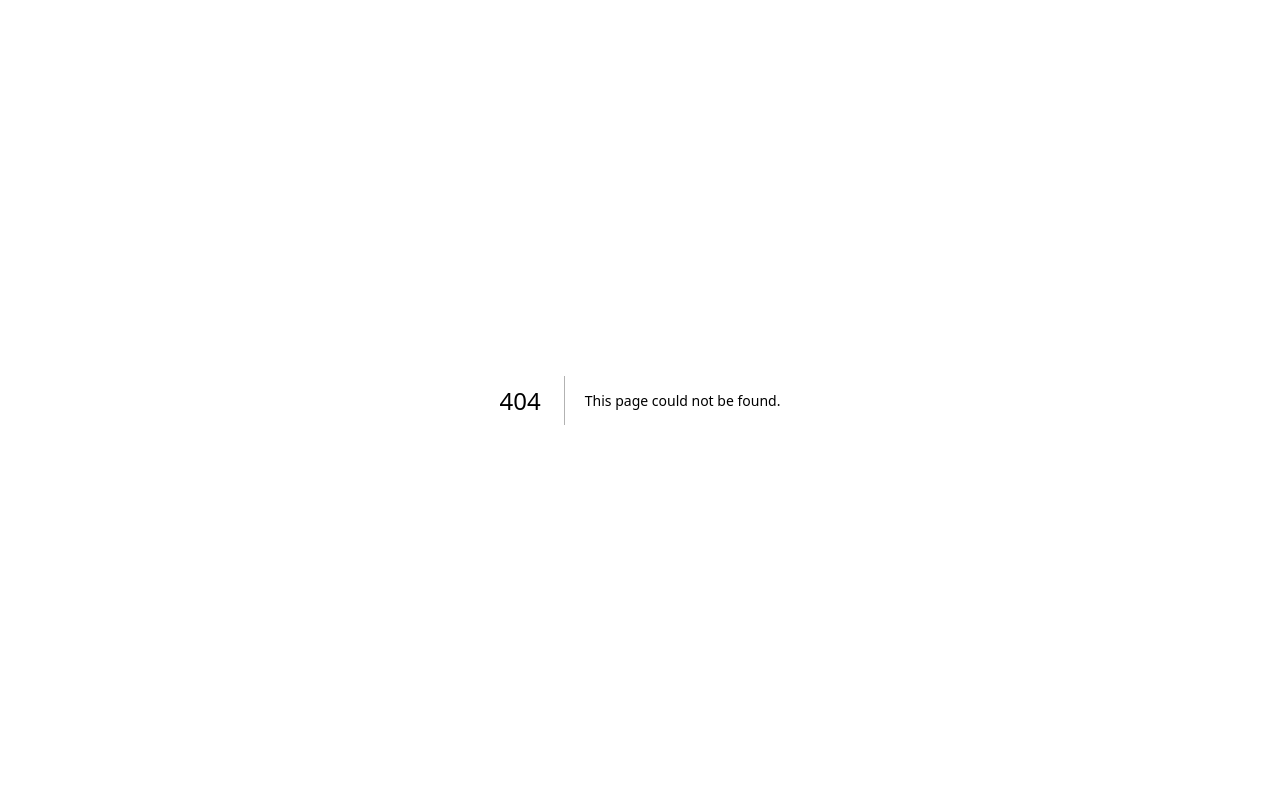
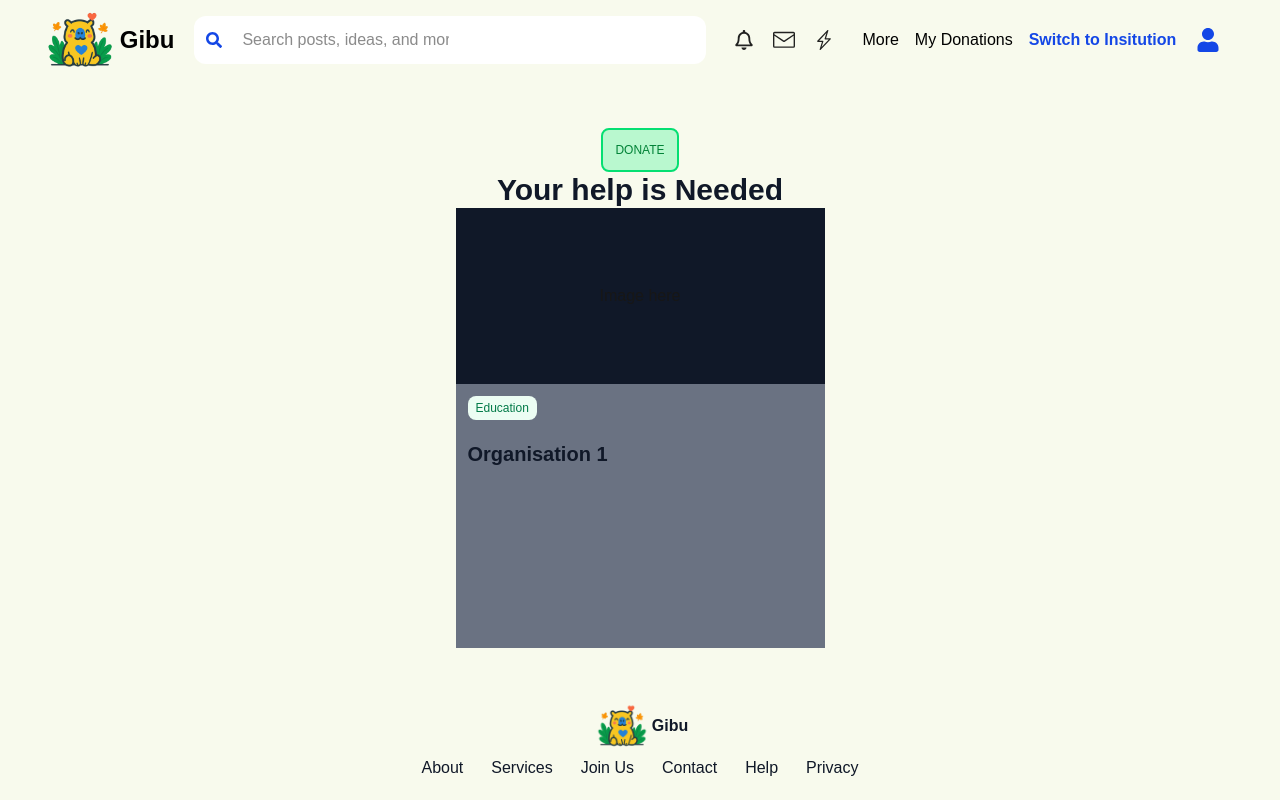
Before and after one commit to Viwyn/next-site, a Next.js app: page /Ideating/Actual in a window 1280 px wide. Before the commit this address had no page. Built offline with nearby package versions, Linux system fonts and the light colour scheme.

Commit message:
another demo page

```diff
--- /dev/null
+++ b/app/Ideating/Actual/page.tsx
@@ -0,0 +1,90 @@
+import React from "react";
+import Image from "next/image";
+import { FaRegBell, FaSearch, FaUser } from "react-icons/fa";
+import { IoMailOutline } from "react-icons/io5";
+import { BsLightningCharge } from "react-icons/bs";
+import { GoMail } from "react-icons/go";
+
+const PostPage = () => {
+	return (
+		<div className="min-h-screen min-w-full flex flex-col justify-between bg-[#F8FAED] ">
+			<div className="flex justify-center items-center px-4">
+				<div className="flex items-center justify-center">
+					<Image
+						src="/kirisit.webp"
+						alt="Kiri Logo"
+						className="w-20 h-20"
+						width={50}
+						height={50}
+					/>
+					<h1 className="text-2xl font-extrabold text-black">Gibu</h1>
+				</div>
+				<div className="bg-white rounded-xl w-[512px] py-3 px-3 ml-5 flex flex-horizontal items-center">
+					<FaSearch className="text-blue-700"></FaSearch>
+                    <input type="text" placeholder="Search posts, ideas, and more..." className="ml-5"/>
+				</div>
+				<div className="flex items-center mx-7 justify-between w-[100px]">
+					<FaRegBell className="text-[#222221]" size={20}></FaRegBell>
+					<GoMail className="text-[#222221]" size={22}></GoMail>
+					<BsLightningCharge
+						className="text-[#222221]"
+						size={20}
+					></BsLightningCharge>
+				</div>
+				<div className="flex items-center justify-between w-auto text-black whitespace-nowrap gap-4">
+					<h1 className="w-fit">More</h1>
+					<h1 className="w-fit">My Donations</h1>
+					<h1 className="w-fit text-blue-700 font-bold">Switch to Insitution</h1>
+				</div>
+				<div className="px-5">
+					<FaUser className="text-blue-700" size={24}></FaUser>
+				</div>
+			</div>
+			<div className="flex flex-col h-full w-full px-5 items-center justify-center">
+                <div className="flex flex-col items-center justify-center">
+                    <button className="bg-green-200 hover:bg-green-300 text-green-700 text-xs font-extralight cursor-pointer hover:scale-110 transition duration-150 p-3 rounded-lg border-green-400 border-2">DONATE</button>
+                    <h1 className="text-3xl font-bold text-gray-900">
+                        Your help is Needed
+                    </h1>
+                </div>
+                <div>
+                    <div className="flex flex-col items-center justify-start h-[440px] w-[369px] bg-gray-500">
+                        <div className="bg-gray-900 h-2/5 w-full flex items-center justify-center">
+                            <h1>Image here</h1>
+                        </div>
+                        <div className="flex flex-col items-center justify-center p-3 w-full">
+                            <div className="flex flex-col items-start justify-between w-full">
+                                <div className="text-center text-[#027A48] text-xs bg-[#ECFDF3] px-2 py-1 rounded-lg">
+                                    Education
+                                </div>
+                                <h1 className="font-bold text-xl text-gray-900 pt-5">Organisation 1</h1>
+                            </div>
+                        </div>
+                    </div>
+                </div>
+            </div>
+			<div className="flex flex-col items-center justify-center pb-5">
+                <div className="flex flex-horizontal items-center justify-center">
+                    <Image
+						src="/kirisit.webp"
+						alt="Kiri Logo"
+						className="w-15 h-15"
+						width={25}
+						height={25}
+					/>
+                    <h1 className="text-s text-gray-900 font-bold">Gibu</h1>
+                </div>
+                <div className="flex flex-horizontal items-center justify-center text-gray-900 gap-7">
+                    <h1>About</h1>
+                    <h1>Services</h1>
+                    <h1>Join Us</h1>
+                    <h1>Contact</h1>
+                    <h1>Help</h1>
+                    <h1>Privacy</h1>
+                </div>
+            </div>
+		</div>
+	);
+};
+
+export default PostPage;
```
